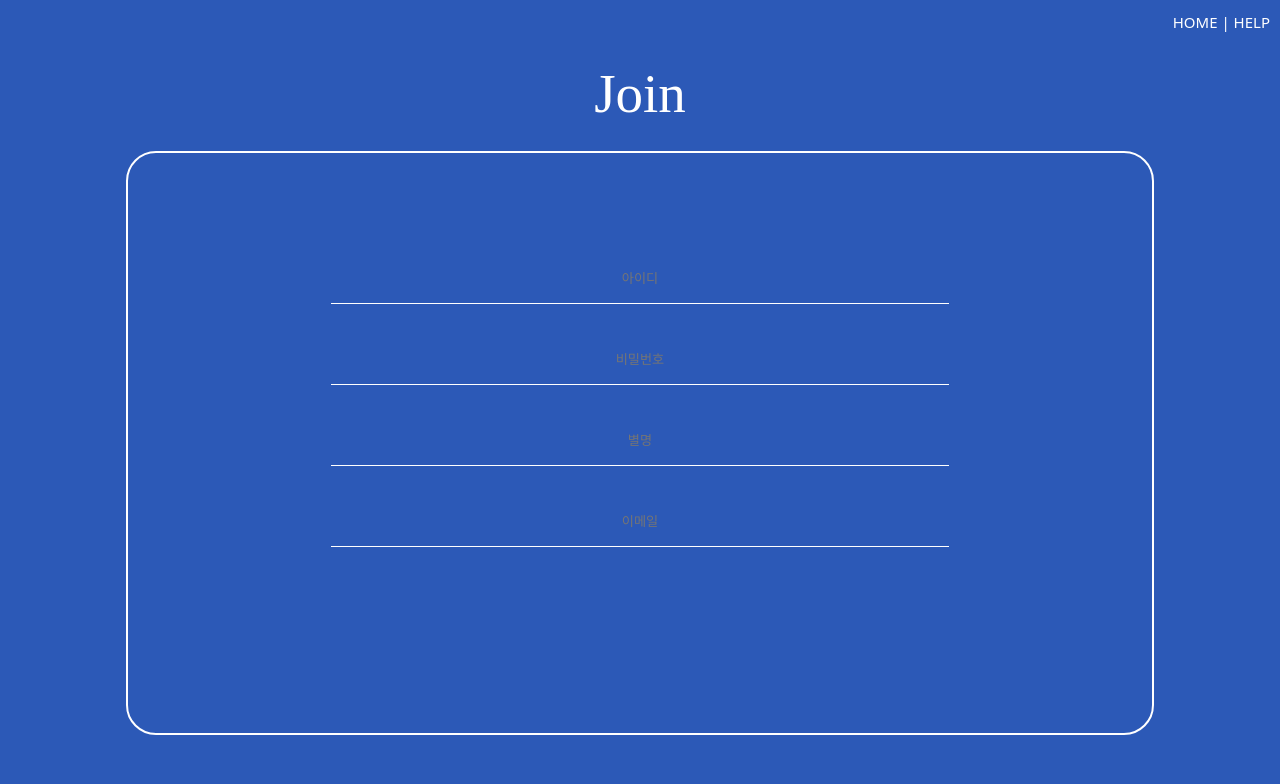
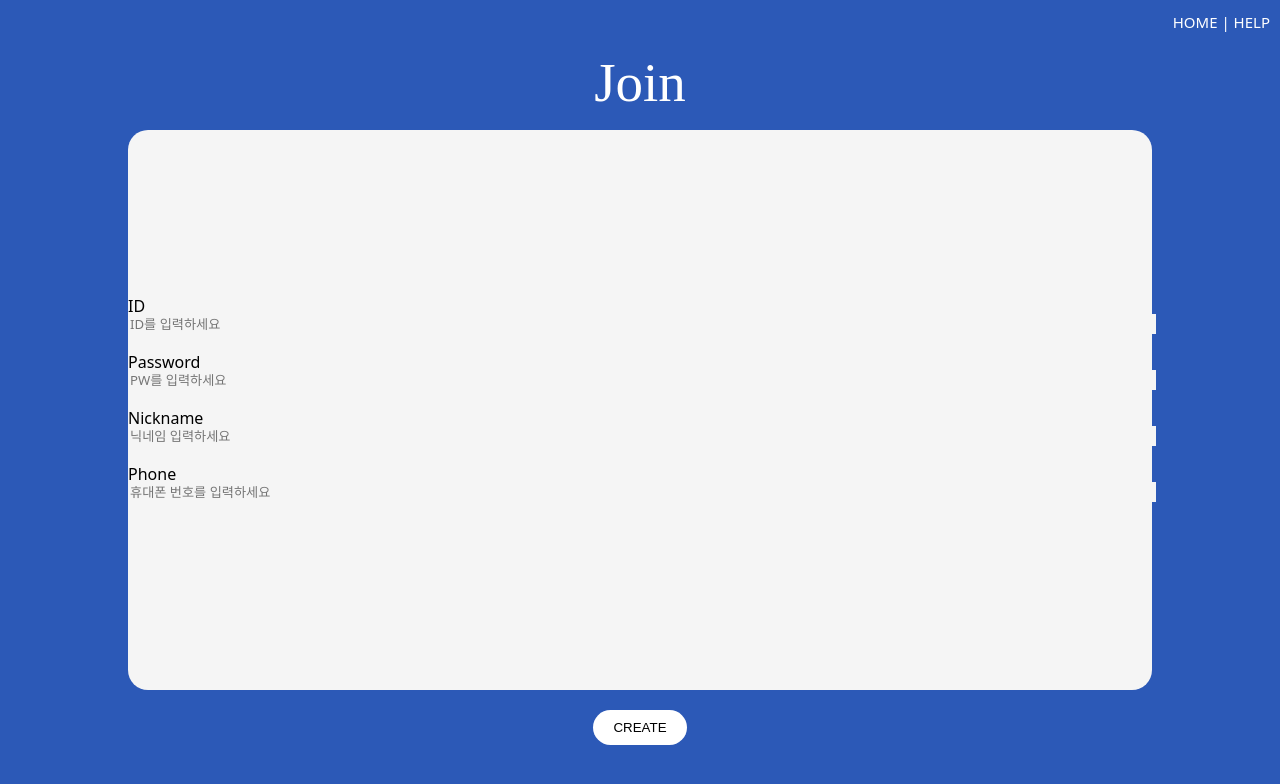
Before and after one commit to Myeongkook/draw, a React (Create React App) app in the folder nike-frontend/: page /join in a window 1280 px wide. Shown: the top 784 px of the page. Built offline with nearby package versions, Linux system fonts and the light colour scheme; a web font is replaced by a local one.

Commit message:
3/29 join component 수정

```diff
--- a/nike-frontend/src/components/DrawItem.js
+++ b/nike-frontend/src/components/DrawItem.js
@@ -2,7 +2,7 @@ import React from 'react';
 
 const DrawItem = ({ draw }) => {
   const connectPage = () => {
-    window.open('https://m.nike.com');
+    window.open('https://nike.com');
   };
   const { product_name, img, draw_date } = draw;
   return (
--- a/nike-frontend/src/components/Join.js
+++ b/nike-frontend/src/components/Join.js
@@ -9,11 +9,22 @@ const Join = () => {
         <Link to="/">HOME</Link> | <Link to="/help">HELP</Link>
       </div>
       <div className="logo">Join</div>
-      <div className="form">
-        <input type="text" placeholder="아이디"></input>
-        <input type="password" placeholder="비밀번호"></input>
-        <input type="text" placeholder="별명"></input>
-        <input type="email" placeholder="이메일"></input>
+      <div className="join-form">
+        <label>
+          ID<input type="text" placeholder="ID를 입력하세요"></input>
+        </label>
+        <label>
+          Password<input type="password" placeholder="PW를 입력하세요"></input>
+        </label>
+        <label>
+          Nickname<input type="text" placeholder="닉네임 입력하세요"></input>
+        </label>
+        <label>
+          Phone<input type="tel" placeholder="휴대폰 번호를 입력하세요"></input>
+        </label>
+      </div>
+      <div className="footer">
+        <button type="button">CREATE</button>
       </div>
     </div>
   );
--- a/nike-frontend/src/css/Join.css
+++ b/nike-frontend/src/css/Join.css
@@ -28,26 +28,35 @@
   text-align: center;
 }
 
-.Join .form {
-  border: 2px solid white;
-  border-radius: 30px;
+.Join .join-form {
+  margin-top: 20px;
   width: 80%;
+  height: 70%;
+  background-color: whitesmoke;
+  border-radius: 20px;
   display: flex;
+  flex-direction: column;
   align-items: center;
-  flex-direction: column;
-  margin-top: 30px;
-  height: 60%;
-  padding-top: 100px;
+  justify-content: center;
 }
 
-.Join .form input {
+.Join .join-form label {
+  margin-bottom: 20px;
+  width: 100%;
+}
+
+.Join .join-form label input {
+  border: none;
+  width: 100%;
+  background: whitesmoke;
+}
+
+.Join .footer button {
+  margin-top: 20px;
+  color: black;
   outline: none;
   border: none;
-  background: none;
-  border-bottom: 1px solid;
-  border-color: white;
-  margin-bottom: 30px;
-  width: 60%;
-  height: 10%;
-  text-align: center;
+  background-color: white;
+  padding: 10px 20px;
+  border-radius: 25px;
 }
```
